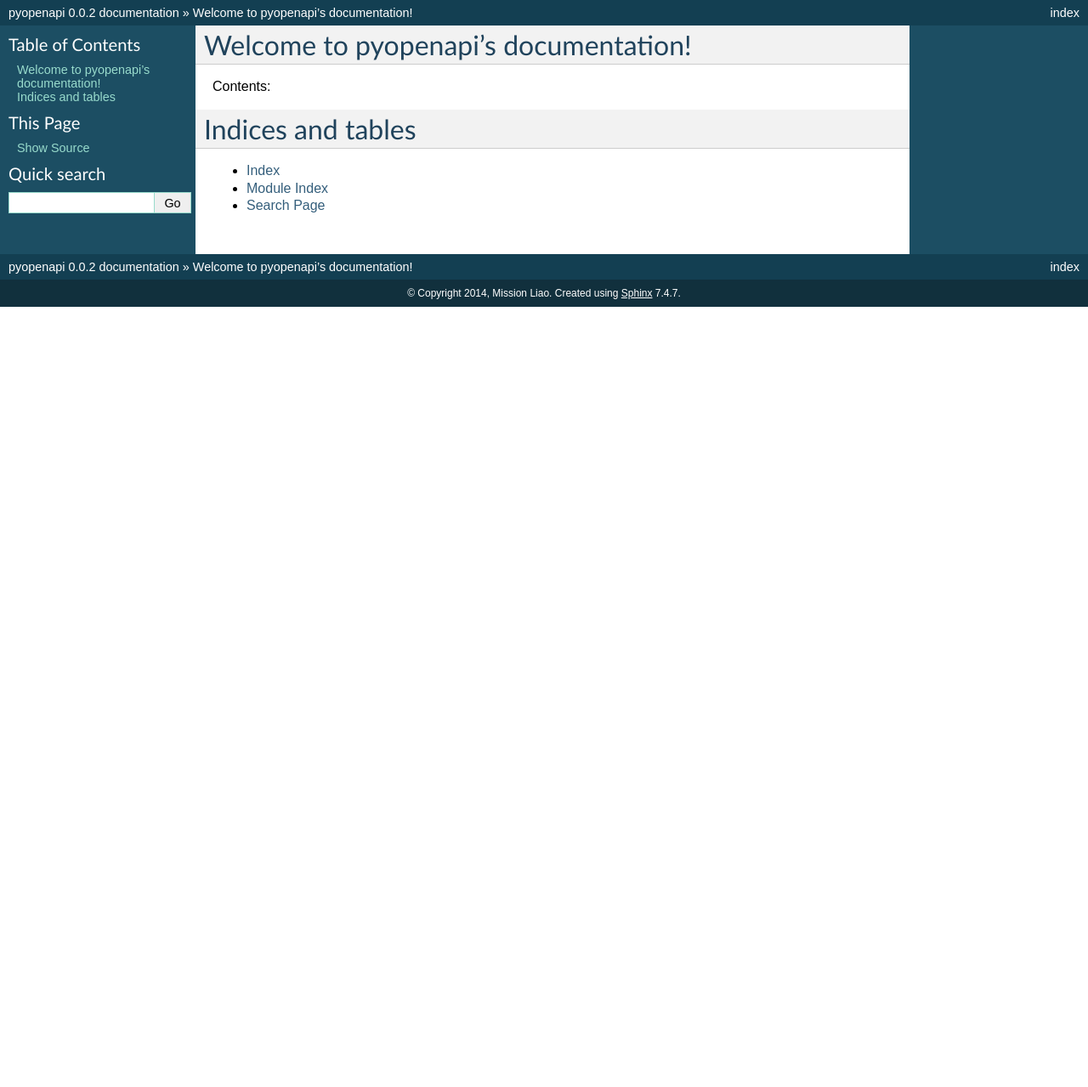
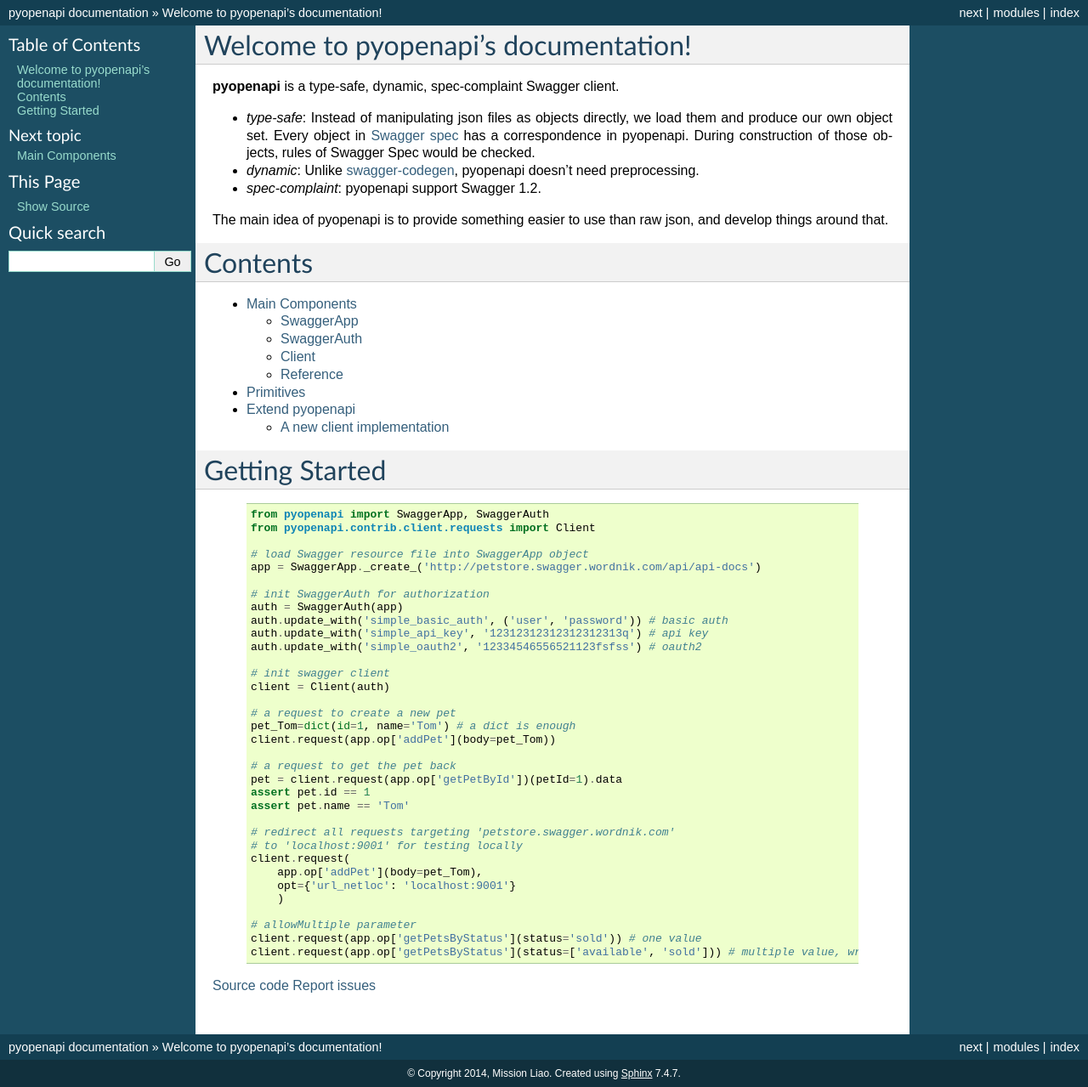
Before and after one commit to pyopenapi/pyopenapi, a Sphinx documentation site: the page built from docs/index.rst, in a window 1280 px wide. Shown: the whole page at 85% size. Built offline with Sphinx 7.4.7, drawn with Linux system fonts in a browser that asks for light colours; the version number could not be read and is left out; before the commit the page ends 900 px from its top, so only the background shows below that.

Commit message:
first draft of document

```diff
--- a/docs/conf.py
+++ b/docs/conf.py
@@ -19,7 +19,8 @@
 # add these directories to sys.path here. If the directory is relative to the
 # documentation root, use os.path.abspath to make it absolute, like shown here.
 #sys.path.insert(0, os.path.abspath('.'))
-
+__root__ = os.path.dirname(os.path.dirname(__file__))
+sys.path.append(__root__)
 # -- General configuration ------------------------------------------------
 
 # If your documentation needs a minimal Sphinx version, state it here.
@@ -59,10 +60,8 @@
 # |version| and |release|, also used in various other places throughout the
 # built documents.
 #
-# The short X.Y version.
-version = '1.2'
 # The full version, including alpha/beta/rc tags.
-release = '0.0.2'
+release = open(os.path.join(os.path.join(__root__, 'pyopenapi'), 'VERSION'), 'r').readline().strip()
 
 # The language for content autogenerated by Sphinx. Refer to documentation
 # for a list of supported languages.
--- a/docs/index.rst
+++ b/docs/index.rst
@@ -6,16 +6,65 @@
 Welcome to pyopenapi's documentation!
 =====================================
 
-Contents:
+**pyopenapi** is a type-safe, dynamic, spec-complaint Swagger client.
+
+- *type-safe*: Instead of manipulating json files as objects directly, we load them and produce our own object set. Every object in `Swagger spec <https://github.com/wordnik/swagger-spec>`_ has a correspondence in pyopenapi. During construction of those objects, rules of Swagger Spec would be checked.
+- *dynamic*: Unlike `swagger-codegen <https://github.com/wordnik/swagger-codegen>`_, pyopenapi doesn't need preprocessing.
+- *spec-complaint*: pyopenapi support Swagger 1.2.
+
+The main idea of pyopenapi is to provide something easier to use than raw json, and develop things around that.
+
+
+Contents
+========
 
 .. toctree::
-   :maxdepth: 2
+    :maxdepth: 2
+
+    topics/main
+    topics/primitives
+    topics/extend
+
+Getting Started
+===============
+
+    .. code-block:: python
+
+        from pyopenapi import SwaggerApp, SwaggerAuth
+        from pyopenapi.contrib.client.requests import Client
+
+        # load Swagger resource file into SwaggerApp object
+        app = SwaggerApp._create_('http://petstore.swagger.wordnik.com/api/api-docs')
+
+        # init SwaggerAuth for authorization
+        auth = SwaggerAuth(app)
+        auth.update_with('simple_basic_auth', ('user', 'password')) # basic auth
+        auth.update_with('simple_api_key', '12312312312312312313q') # api key
+        auth.update_with('simple_oauth2', '12334546556521123fsfss') # oauth2
+
+        # init swagger client
+        client = Client(auth)
+
+        # a request to create a new pet
+        pet_Tom=dict(id=1, name='Tom') # a dict is enough
+        client.request(app.op['addPet'](body=pet_Tom))
+
+        # a request to get the pet back
+        pet = client.request(app.op['getPetById'])(petId=1).data
+        assert pet.id == 1
+        assert pet.name == 'Tom'
+
+        # redirect all requests targeting 'petstore.swagger.wordnik.com'
+        # to 'localhost:9001' for testing locally
+        client.request(
+            app.op['addPet'](body=pet_Tom),
+            opt={'url_netloc': 'localhost:9001'}
+            )
+
+        # allowMultiple parameter
+        client.request(app.op['getPetsByStatus'](status='sold')) # one value
+        client.request(app.op['getPetsByStatus'](status=['available', 'sold'])) # multiple value, wrapped by list.
 
 
-
-Indices and tables
-==================
-
-* :ref:`genindex`
-* :ref:`modindex`
-* :ref:`search`
+`Source code <https://github.com/AntXlab/pyopenapi>`_
+`Report issues <https://github.com/AntXlab/pyopenapi/issues>`_
--- /dev/null
+++ b/docs/topics/main.rst
@@ -0,0 +1,109 @@
+===============
+Main Components
+===============
+
+*SwaggerApp*, *SwaggerAuth*, *Client* are components you would touch first when adapting pyopenapi.
+
+SwaggerApp
+==========
+
+SwaggerApp carries Swagger API definition, other components would rely on it but not json files. You need to access Operation object via **SwaggerApp.op** by providing *nickname* or *resource name* plus *nickname*.
+
+.. code-block:: python
+
+    app = SwaggerApp._create_('http://petstore.swagger.wordnik.com/api/api-docs')
+    assert app.op['getPetsByStatus'] == app.op['pet', 'getPetsByStatus']
+
+    # resource name is must when nickname collid
+    app.op['user', 'getById']
+    app.op['pet', 'getById']
+
+The Operation object is callable, and can be provided by a set of :ref:`primitives`, then return a pair of :ref:`SwaggerRequest` and :ref:`SwaggerResponse`.
+
+SwaggerAuth
+===========
+
+SwaggerAuth is a placeholder of authorizations,
+
+.. code-block:: python
+
+    # must be initialized with SwaggerApp
+    auth = SwaggerAuth(app)
+
+    # insert autorization information
+    app.update_with('simple_basicAuth', ('user', 'password'))
+    app.update_with('simple_apiKey', 'token123')
+    app.update_with('simple_oath2', 'token123456')
+
+    # pass into a client
+    client = TornadoClient(auth)
+
+    # authorization would be applied automatically
+    client.request(...)
+
+
+Client
+======
+
+Clients are wrapper layer to hide implementation details from different http-request libraries.
+
+To implement a customized client, please refer to :ref:`customized client <extend_client>`
+
+Below is a code to demostrate the relation between these components.
+
+.. code-block:: python
+
+    app = SwaggerApp._create_('http://petstore.swagger.wordnik.com/api/api-docs')
+    auth = SwaggerAuth(app)
+    client = Client(auth)
+
+    # get SwaggerRequest and SwaggerResponse from Swagger.op
+    req, resp = app.op['getPetById'](Id=1)
+
+    # call request
+    resp = client.request((req, resp))
+
+    # get data back
+    assert resp.data.id == 1
+
+
+Reference
+=========
+
+.. module:: pyopenapi.core
+.. autoclass:: SwaggerApp
+    :members:
+    :private-members:
+
+.. autoclass:: SwaggerAuth
+    :members:
+
+    .. automethod:: __init__
+    .. automethod:: __call__
+
+.. module:: pyopenapi.contrib.client.requests
+.. autoclass:: Client
+
+.. module:: pyopenapi.contrib.client.tornado
+.. autoclass:: TornadoClient
+
+.. module:: pyopenapi.io
+
+
+.. _SwaggerRequest:
+
+##############
+SwaggerRequest
+##############
+
+.. autoclass:: SwaggerRequest
+    :members:
+
+.. _SwaggerResponse:
+
+###############
+SwaggerResponse
+###############
+
+.. autoclass:: SwaggerResponse
+    :members:
--- a/setup.py
+++ b/setup.py
@@ -6,7 +6,7 @@
     name = 'pyopenapi',
     packages = find_packages(exclude=['*.tests.*']),
     version = version,
-    description = 'A type safe Swagger Client',
+    description = 'A type-safe, dynamic, spec-compliant swagger client for python',
     author = 'Mission Liao',
     author_email = 'missionaryliao@gmail.com',
     url = 'https://github.com/AntXlab/pyopenapi', # use the URL to the github repo
```
Also changed, not shown: docs/topics/extend.rst (added, +19 -0 lines), docs/topics/primitives.rst (added, +38 -0 lines), 2 other files.
